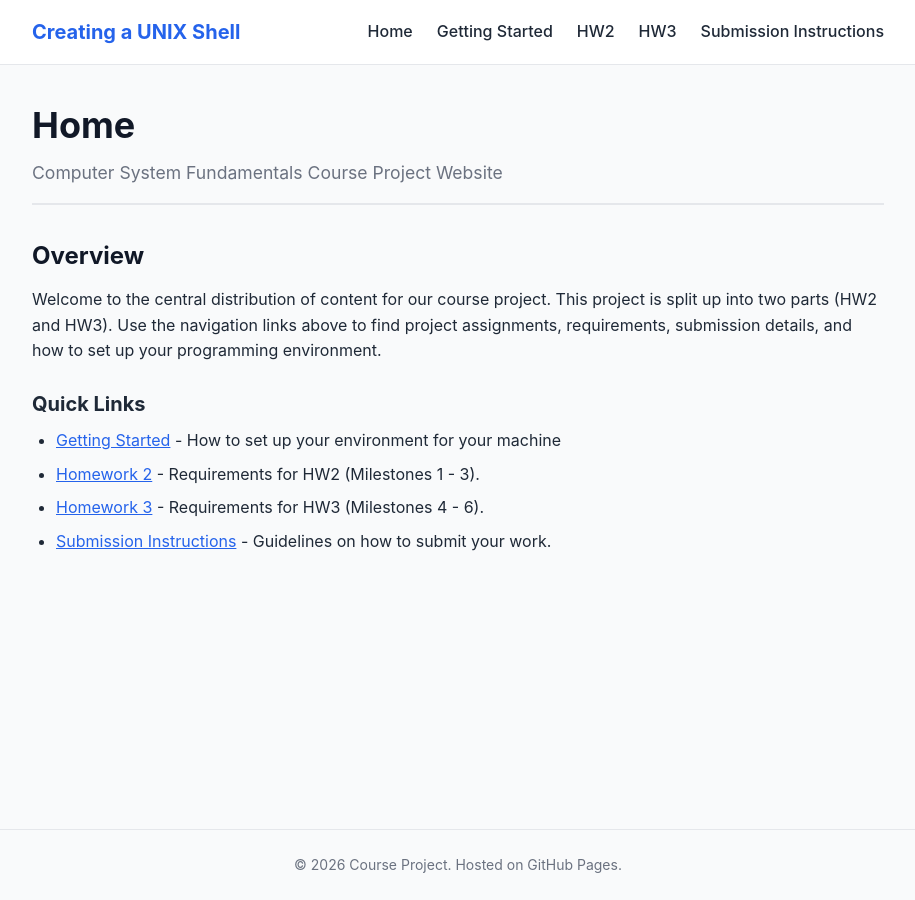
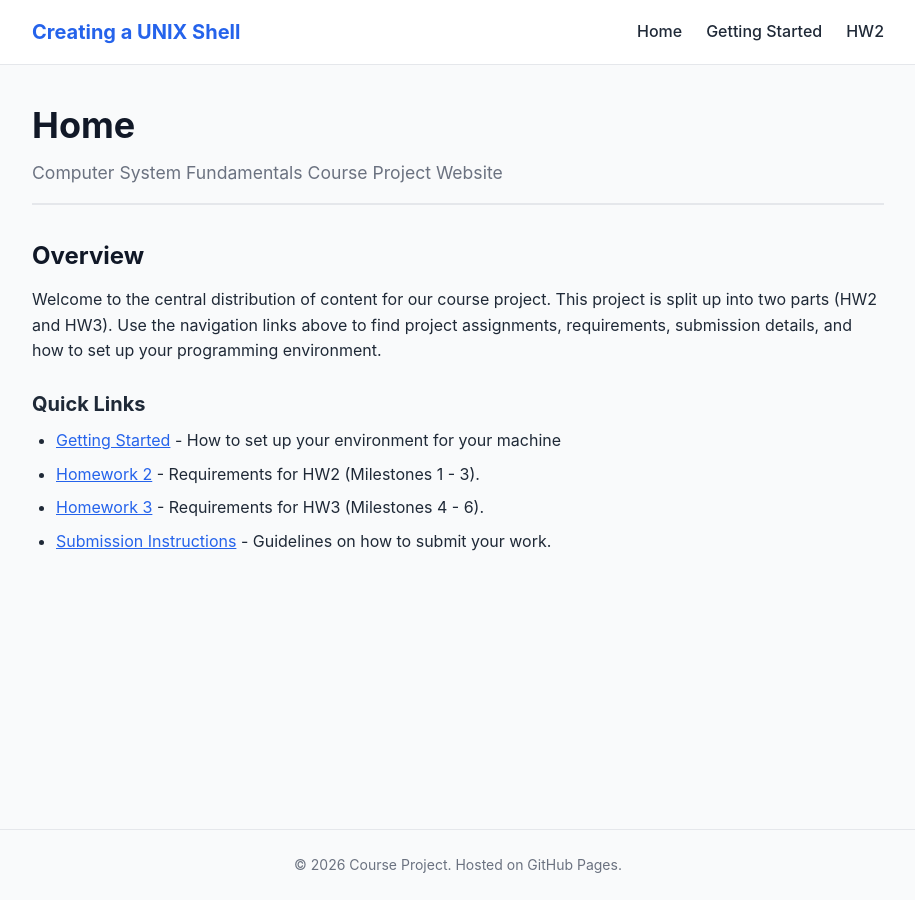
Before and after one commit to sysfun-gwu-f26/sysfun-f26.github.io, a Jekyll site: the page built from index.md, in a window 1280 px wide. Shown: the whole page, without its empty margins (182-1097 px from the left). Built offline with Jekyll 4.4.1, drawn with Linux system fonts in a browser that asks for light colours.

Commit message:
Update navbar to remove certain links
Comment out HW3 and Submission Instructions links in navbar.

```diff
--- a/_includes/navbar.html
+++ b/_includes/navbar.html
@@ -5,8 +5,8 @@
       <li><a href="{{ site.baseurl }}/">Home</a></li>
       <li><a href="{{ site.baseurl }}/GettingStarted">Getting Started</a></li>
       <li><a href="{{ site.baseurl }}/hw2">HW2</a></li>
-      <li><a href="{{ site.baseurl }}/hw3">HW3</a></li>
-      <li><a href="{{ site.baseurl }}/submission">Submission Instructions</a></li>
+      <!--<li><a href="{{ site.baseurl }}/hw3">HW3</a></li>-->
+      <!--<li><a href="{{ site.baseurl }}/submission">Submission Instructions</a></li>-->
     </ul>
   </div>
 </nav>
```
